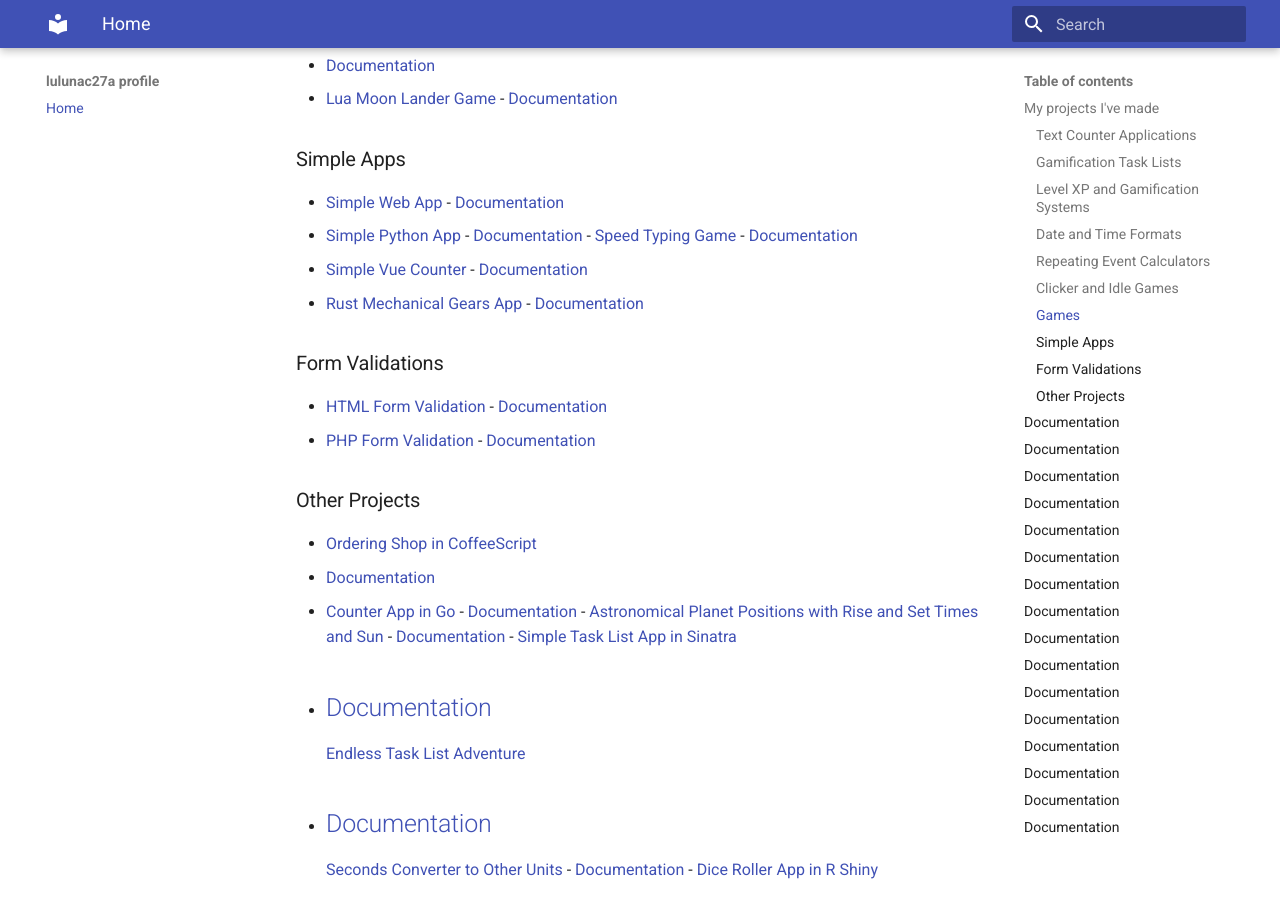
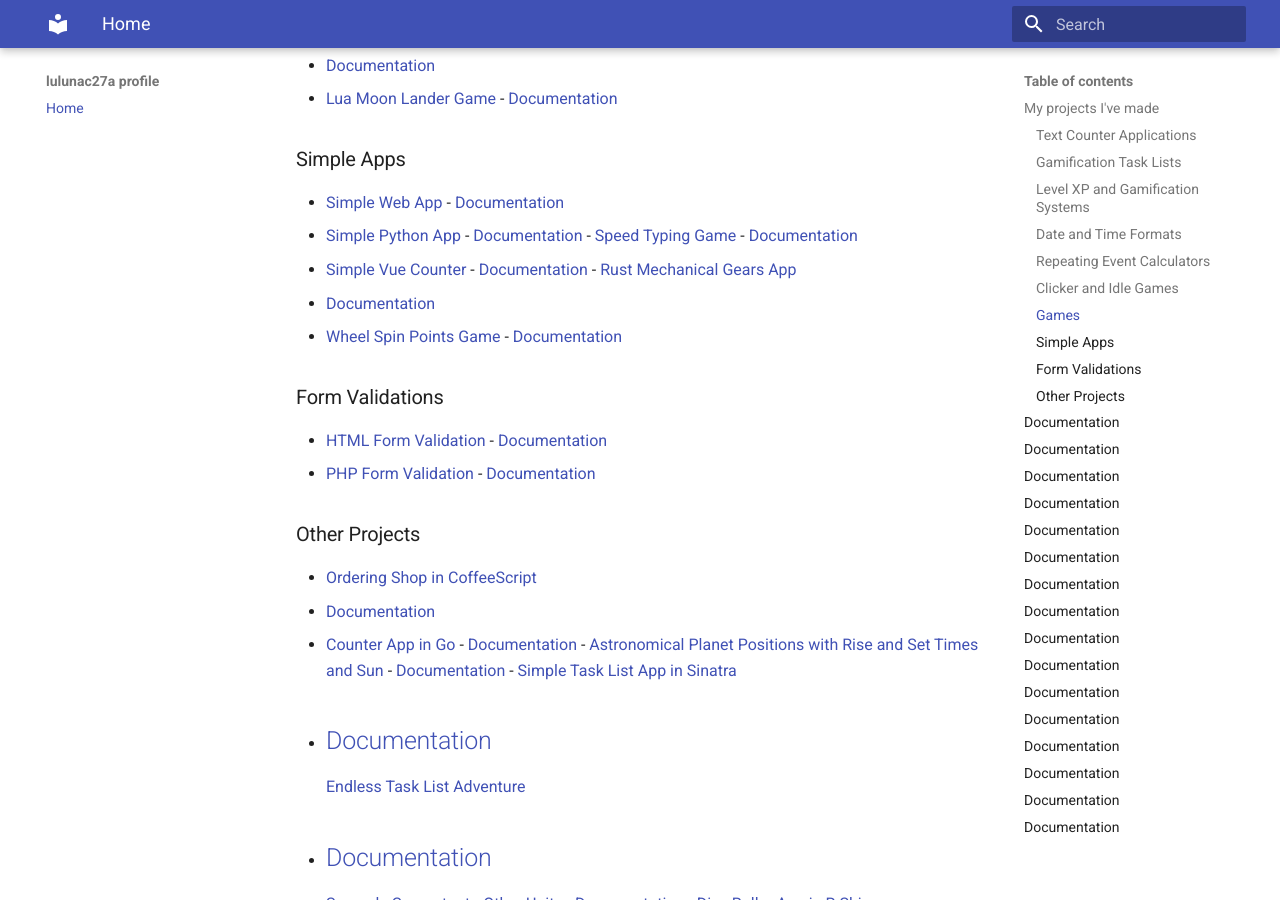
Before and after one commit to lulunac27a/lulunac27a.github.io, an MkDocs documentation site: the page built from docs/index.md, in a window 1280 px wide and 900 px high, scrolled down 1679 px. Built offline with MkDocs 1.6.1 and Material for MkDocs 9.7.7, drawn with Linux system fonts in a browser that asks for light colours.

Commit message:
Fix repository display changes

```diff
--- a/docs/index.md
+++ b/docs/index.md
@@ -114,7 +114,10 @@ space, and a good computer programmer.
   [Documentation](https://lulunac27a.github.io/typing-speed-game-command-line-app/)
 - [Simple Vue Counter](https://github.com/lulunac27a/simple-vue-counter) -
   [Documentation](https://lulunac27a.github.io/simple-vue-counter/)
-- [Rust Mechanical Gears App](https://github.com/lulunac27a/rust-mechanical-gears-app) - [Documentation](https://lulunac27a.github.io/rust-mechanical-gears-app/)
+-
+  [Rust Mechanical Gears App](https://github.com/lulunac27a/rust-mechanical-gears-app)
+  - [Documentation](https://lulunac27a.github.io/rust-mechanical-gears-app/)
+- [Wheel Spin Points Game](https://github.com/lulunac27a/wheel-spin-points-game) - [Documentation](https://lulunac27a.github.io/wheel-spin-points-game/)
 ### Form Validations
 - [HTML Form Validation](https://github.com/lulunac27a/html-form-validation/) -
   [Documentation](https://lulunac27a.github.io/html-form-validation/)
```
